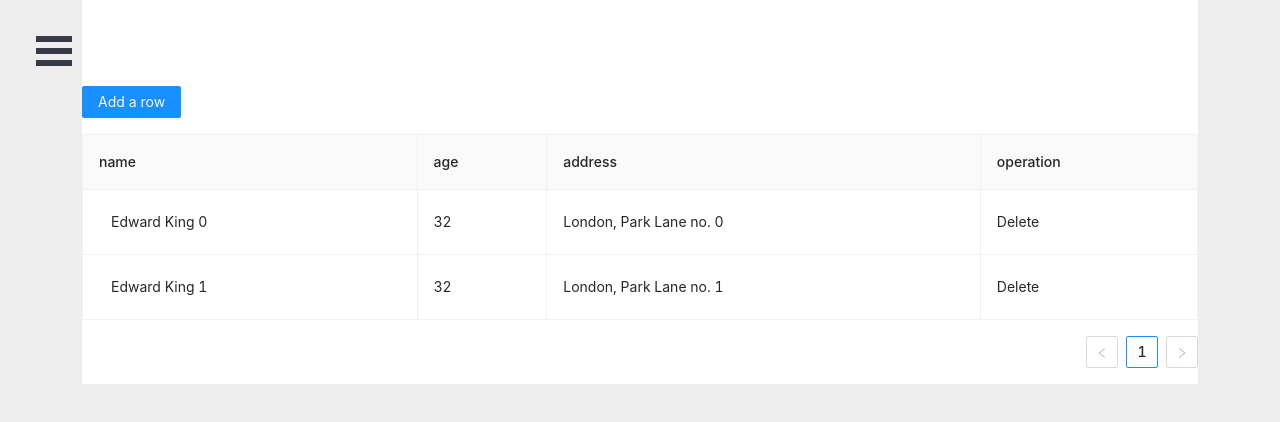
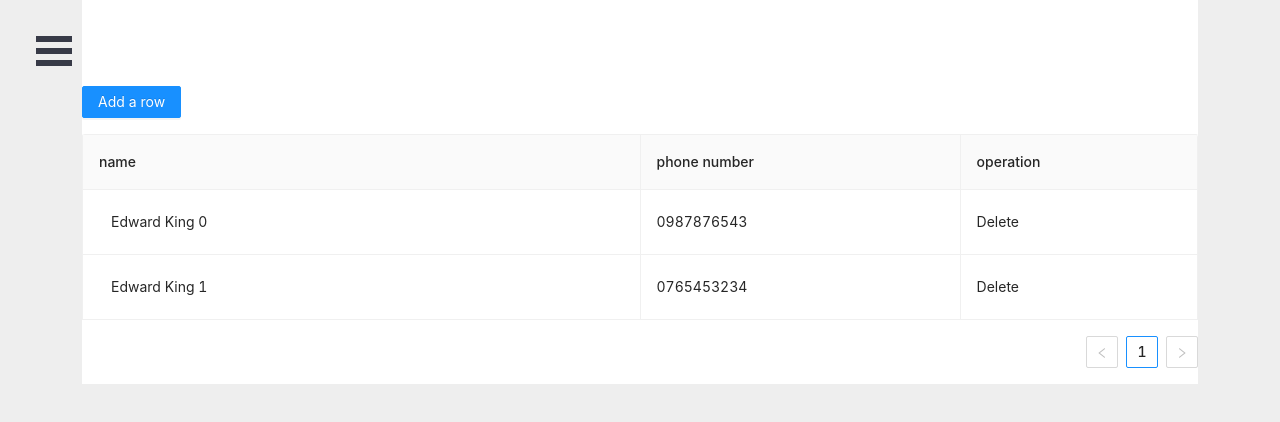
Before and after one commit to pkhamdee/oxygen-web, a React (Create React App) app in the folder frontend/: page /admin in a window 1280 px wide. Shown: the top 422 px of the page. Built offline with nearby package versions, Linux system fonts and the light colour scheme.

Commit message:
Update Admin.js

```diff
--- a/frontend/src/Pages/Admin.js
+++ b/frontend/src/Pages/Admin.js
@@ -111,16 +111,12 @@ const EditableRow = ({ index, ...props }) => {
         {
           title: 'name',
           dataIndex: 'name',
-          width: '30%',
+          width: '50%',
           editable: true,
         },
         {
-          title: 'age',
-          dataIndex: 'age',
-        },
-        {
-          title: 'address',
-          dataIndex: 'address',
+          title: 'phone number',
+          dataIndex: 'phone',
         },
         {
           title: 'operation',
@@ -138,14 +134,12 @@ const EditableRow = ({ index, ...props }) => {
           {
             key: '0',
             name: 'Edward King 0',
-            age: '32',
-            address: 'London, Park Lane no. 0',
+            phone: '0987876543',
           },
           {
             key: '1',
             name: 'Edward King 1',
-            age: '32',
-            address: 'London, Park Lane no. 1',
+            phone: '0765453234',
           },
         ],
         count: 2,
```
